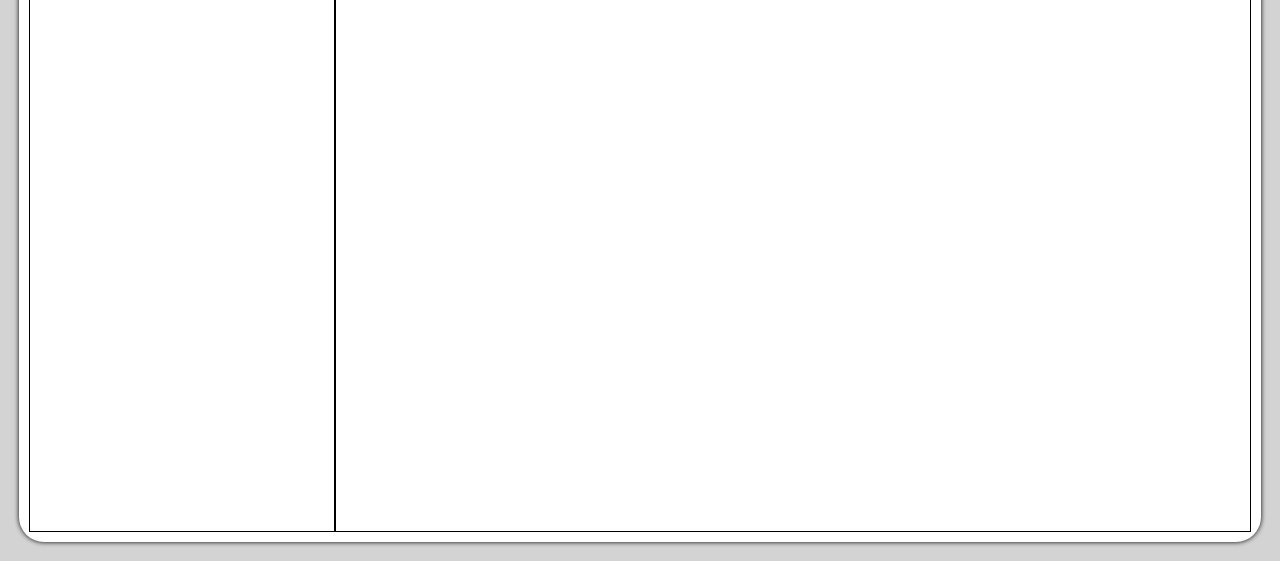
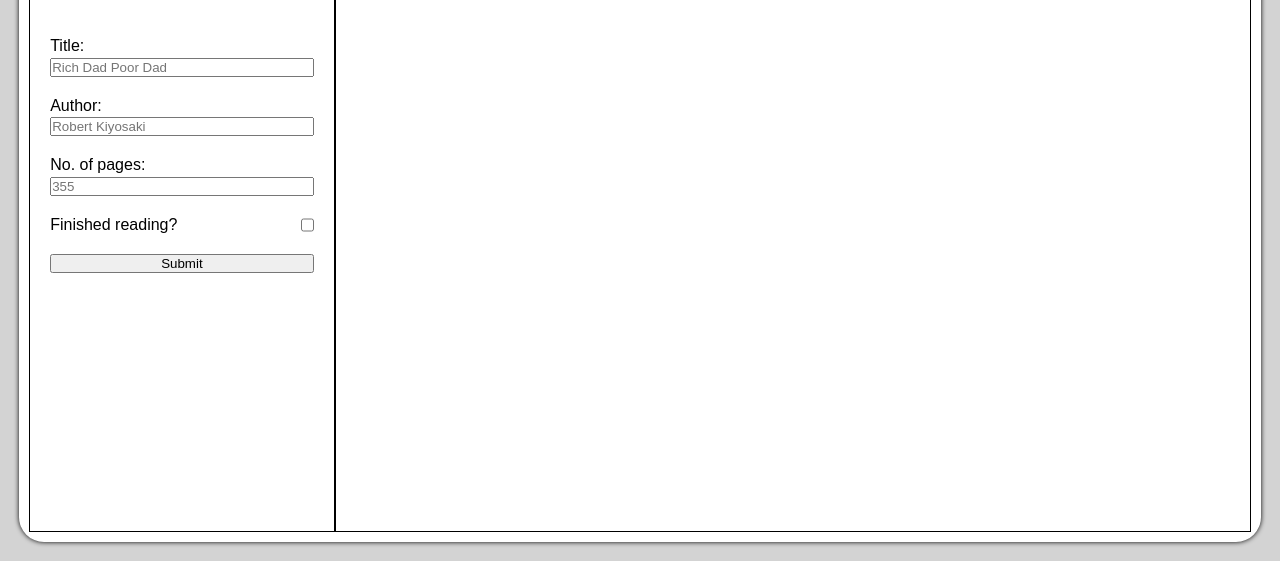
Before and after one commit to wongyhung/project-library, a plain HTML site: page index.html in a window 1280 px wide. Shown: the part 239-800 px from the top of the page. Drawn offline with Linux system fonts and the light colour scheme.

Commit message:
Add addBookForm and partial style
Add submitButton function

```diff
--- a/index.html
+++ b/index.html
@@ -10,10 +10,32 @@
 <body>
     <div class="libraryContainer">
         <div class="header">
-
         </div>
         <div class="addBook">
+            <p>Add Book</p>
+            <div class="addBookForm">
+                <div class="addBookFormInput">
+                    <label for="bookTitle">Title:</label>
+                    <input type="text" id="bookTitle" placeholder="Rich Dad Poor Dad" required>
+                </div>
 
+                <div class="addBookFormInput">
+                    <label for="bookAuthor">Author:</label>
+                    <input type="text" id="bookAuthor" placeholder="Robert Kiyosaki" required>
+                </div>
+
+                <div class="addBookFormInput">
+                    <label for="bookPages">No. of pages:</label>
+                    <input type="number" id="bookPages" placeholder="355" required>
+                </div>
+
+                <div class="readStatusContainer">
+                    <label for="readStatus" id="readStatusLabel">Finished reading?</label>
+                    <input type="checkbox" id="readStatus">
+                </div>
+
+                <button type="submitButton" id="submitBook">Submit</button>
+            </div>
         </div>
         <div class="bookshelf">
 
--- a/javascript.js
+++ b/javascript.js
@@ -26,13 +26,13 @@ function displayBooks() {
         title.textContent = `Title: ${book.title}`;
 
         const author = document.createElement("p");
-        title.textContent = `Author: ${book.author}`;
+        author.textContent = `Author: ${book.author}`;
 
         const pages = document.createElement("p");
-        title.textContent = `Pages: ${book.pages}`;
+        pages.textContent = `Pages: ${book.pages}`;
 
         const readStatus = document.createElement("p");
-        title.textContent = `Read: ${book.readStatus}`;
+        readStatus.textContent = `Read: ${book.readStatus}`;
 
         bookCard.appendChild(title);
         bookCard.appendChild(author);
@@ -42,3 +42,18 @@ function displayBooks() {
         container.appendChild(bookCard);
     });
 }
+
+const submitButton = document.querySelector("#submitButton");
+
+submitButton.addEventListener("click", (event) => {
+    event.preventDefault();
+
+    const title = document.querySelector("#bookTitle").value;
+    const author = document.querySelector("#bookAuthor").value;
+    const pages = document.querySelector("#bookPages").value;
+    const readStatus = document.querySelector("#readStatus").value;
+
+    addBookToLibrary(title, author, pages, readStatus);
+
+    document.querySelector("#bookForm").reset();
+});
--- a/style.css
+++ b/style.css
@@ -2,6 +2,7 @@
     margin: 0px;
     padding: 0px;
     box-sizing: border-box;
+    font-family: Arial, Helvetica, sans-serif;
 }
 
 body {
@@ -38,9 +39,36 @@ body {
 .addBook {
     grid-column: 1;
     grid-row: 2 / 3;
+    display: grid;
+    grid-template-rows: 1fr 5fr;
 }
 
 .bookshelf {
     grid-column: 2;
     grid-row: 2 / 3;
 }
+
+.addBook p {
+    justify-self: center;
+    align-self: center;
+    font-size: 2em;
+}
+
+.addBookForm {
+    grid-row: 2;
+    display: flex;
+    flex-direction: column;
+    padding: 20px;
+    gap: 20px;
+}
+
+.addBookFormInput {
+    display: flex;
+    flex-direction: column;
+    gap: 2.5px;
+}
+
+.readStatusContainer {
+    display: flex;
+    justify-content: space-between;
+}
```
